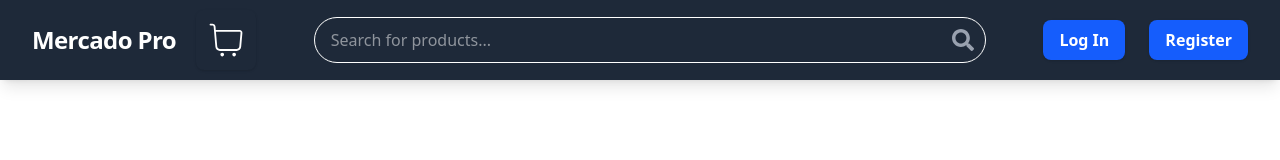
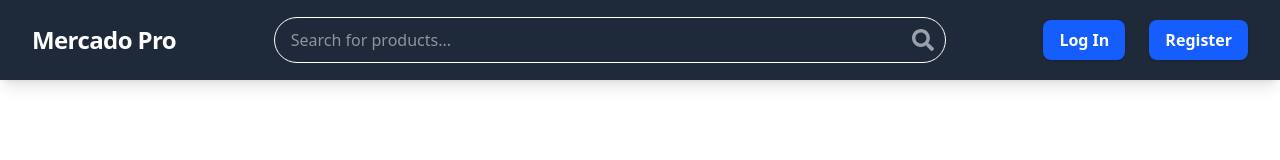
Before and after one commit to aaropaltemaa/Mercado-Pro, a React (Vite) app in the folder client/: page / in a window 1280 px wide. Shown: the top 160 px of the page. Built offline with nearby package versions, Linux system fonts and the light colour scheme; no server answers.

Commit message:
conditional nav bar shopping cart rendering based on whether user role is buyer or seller

```diff
--- a/client/src/components/NavBar.tsx
+++ b/client/src/components/NavBar.tsx
@@ -20,6 +20,7 @@ const NavBar: React.FC = () => {
               Mercado Pro
             </h1>
           </Link>
+          {user?.role === "BUYER" && (
             <Link
               to="/cart"
               className=" text-white p-2 rounded-lg hover:opacity-60 transition shadow flex items-center justify-center"
@@ -33,6 +34,7 @@ const NavBar: React.FC = () => {
                 )}
               </div>
             </Link>
+          )}
         </div>
         <SearchBar />
         <div className="flex items-center gap-6">
```
Also changed, not shown: 1 other file (tests, documents, lock files or other folders). Lines whose indentation alone changed are shown as unchanged.
